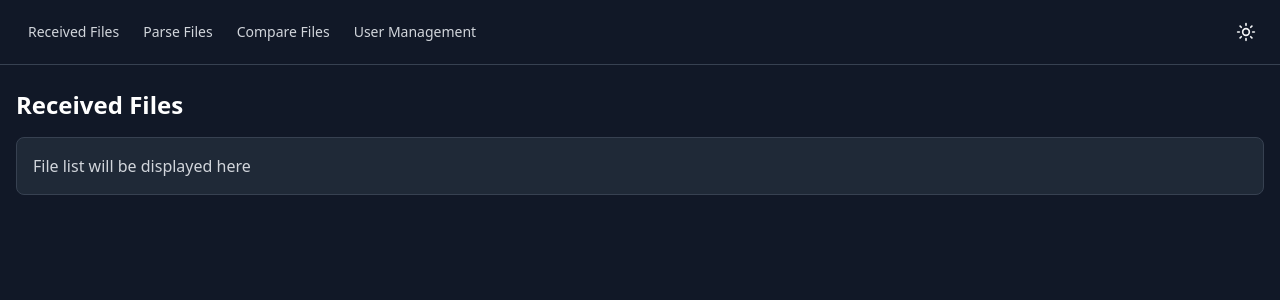
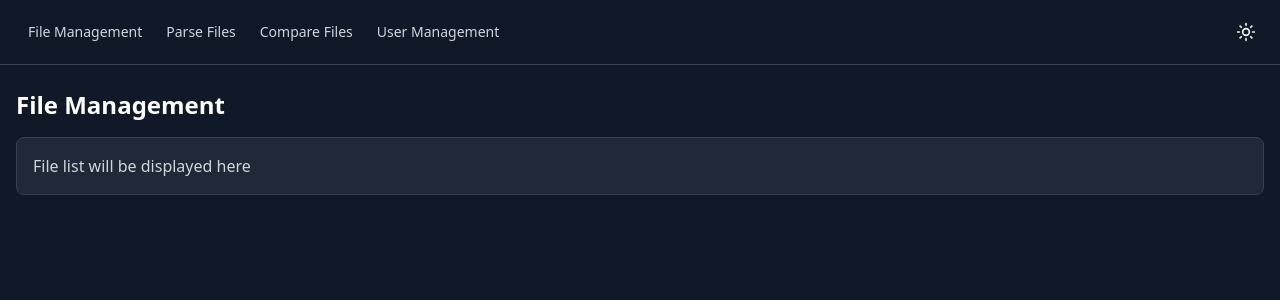
Before and after one commit to RichardJLei/UniversalMatchingV2, a React (Vite) app in the folder frontend/: page /files in a window 1280 px wide. Shown: the top 300 px of the page. Built offline with nearby package versions, Linux system fonts and the light colour scheme.

Commit message:
change menu item to "file management"

```diff
--- a/frontend/src/apps/files/pages/FileListPage.tsx
+++ b/frontend/src/apps/files/pages/FileListPage.tsx
@@ -4,7 +4,7 @@ const FileListPage: FC = () => {
   return (
     <div className="space-y-4">
       <h1 className="text-2xl font-bold text-gray-900 dark:text-white">
-        Received Files
+        File Management
       </h1>
       <div className="rounded-lg border border-gray-200 dark:border-gray-700 p-4 bg-white dark:bg-gray-800">
         <p className="text-gray-600 dark:text-gray-300">
--- a/frontend/src/shared/components/NavigationBar.tsx
+++ b/frontend/src/shared/components/NavigationBar.tsx
@@ -4,7 +4,7 @@ import { ThemeToggle } from './ThemeToggle'
 
 const NavigationBar: FC = () => {
   const navItems = [
-    { label: 'Received Files', href: '/files' },
+    { label: 'File Management', href: '/files' },
     { label: 'Parse Files', href: '/parser' },
     { label: 'Compare Files', href: '/comparison' },
     { label: 'User Management', href: '/users' }
```
